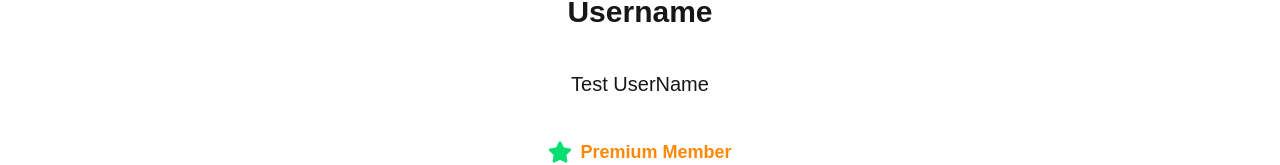
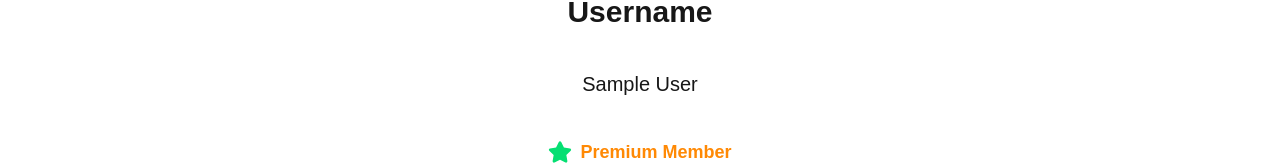
Before and after one commit to Meva1997/music-app-next, a Next.js app: page /profile in a window 1280 px wide. Shown: the part 192-357 px from the top of the page. Built offline with nearby package versions, Linux system fonts and the light colour scheme; no server answers; sample sign-in values are in the browser's storage.

Commit message:
added nextauth for user profile

```diff
--- /dev/null
+++ b/app/client-session-provider.tsx
@@ -0,0 +1,11 @@
+"use client";
+import { SessionProvider } from "next-auth/react";
+import { ReactNode } from "react";
+
+export default function ClientSessionProvider({
+  children,
+}: {
+  children: ReactNode;
+}) {
+  return <SessionProvider>{children}</SessionProvider>;
+}
--- a/app/layout.tsx
+++ b/app/layout.tsx
@@ -1,6 +1,7 @@
 import type { Metadata } from "next";
 import { Geist, Geist_Mono } from "next/font/google";
 import "./globals.css";
+import ClientSessionProvider from "./client-session-provider";
 
 const geistSans = Geist({
   variable: "--font-geist-sans",
@@ -27,7 +28,7 @@ export default function RootLayout({
       <body
         className={`${geistSans.variable} ${geistMono.variable} antialiased bg-black  scroll-container`}
       >
-        {children}
+        <ClientSessionProvider>{children}</ClientSessionProvider>
       </body>
     </html>
   );
--- a/app/profile/page.tsx
+++ b/app/profile/page.tsx
@@ -1,19 +1,36 @@
 "use client";
-import { useState } from "react";
+import { useEffect, useState } from "react";
 import Link from "next/link";
 import MainHeader from "../../components/MainHeader";
 import { FaUserAltSlash, FaStar } from "react-icons/fa";
 import FooterRights from "../../components/FooterRights";
 import { useRouter } from "next/navigation";
 import LogOutLoading from "../../ui/LogOutLoading";
+import { useSession, signOut } from "next-auth/react";
 
 export default function PageProfile() {
   const [isLoggingOut, setIsLoggingOut] = useState(false); // Estado para controlar el renderizado
   const router = useRouter();
+  const { data: session, status } = useSession();
+
+  useEffect(() => {
+    if (status === "unauthenticated") {
+      router.push("/login"); // Redirige a la página de login si no hay sesión
+    }
+  }, [status, router]);
+
+  if (status === "loading") {
+    return (
+      <div className="flex flex-col items-center justify-center min-h-screen">
+        <span className="text-lg">Cargando perfil...</span>
+      </div>
+    );
+  }
 
   const handleLogout = () => {
     setIsLoggingOut(true); // Muestra la página de LogOutLoading
-    setTimeout(() => {
+    setTimeout(async () => {
+      await signOut({ redirect: false }); // Cierra la sesión sin redirigir inmediatamente
       router.push("/login"); // Redirige a la página de login después de un retraso
       setIsLoggingOut(false); // Restablece el estado de isLoggingOut
     }, 800); // Cambia el tiempo según lo que necesites
@@ -35,7 +52,7 @@ export default function PageProfile() {
 
           <main className="flex flex-col items-center justify-center flex-grow h-auto mx-8 space-y-10">
             <h2 className="text-3xl font-bold">Username</h2>
-            <p className="text-xl">Test UserName</p>
+            <p className="text-xl">{session?.user?.name || "Test User"}</p>
             <p className="flex items-center gap-2 text-lg font-bold text-orange-400">
               <FaStar
                 className="text-2xl text-green-400"
```
